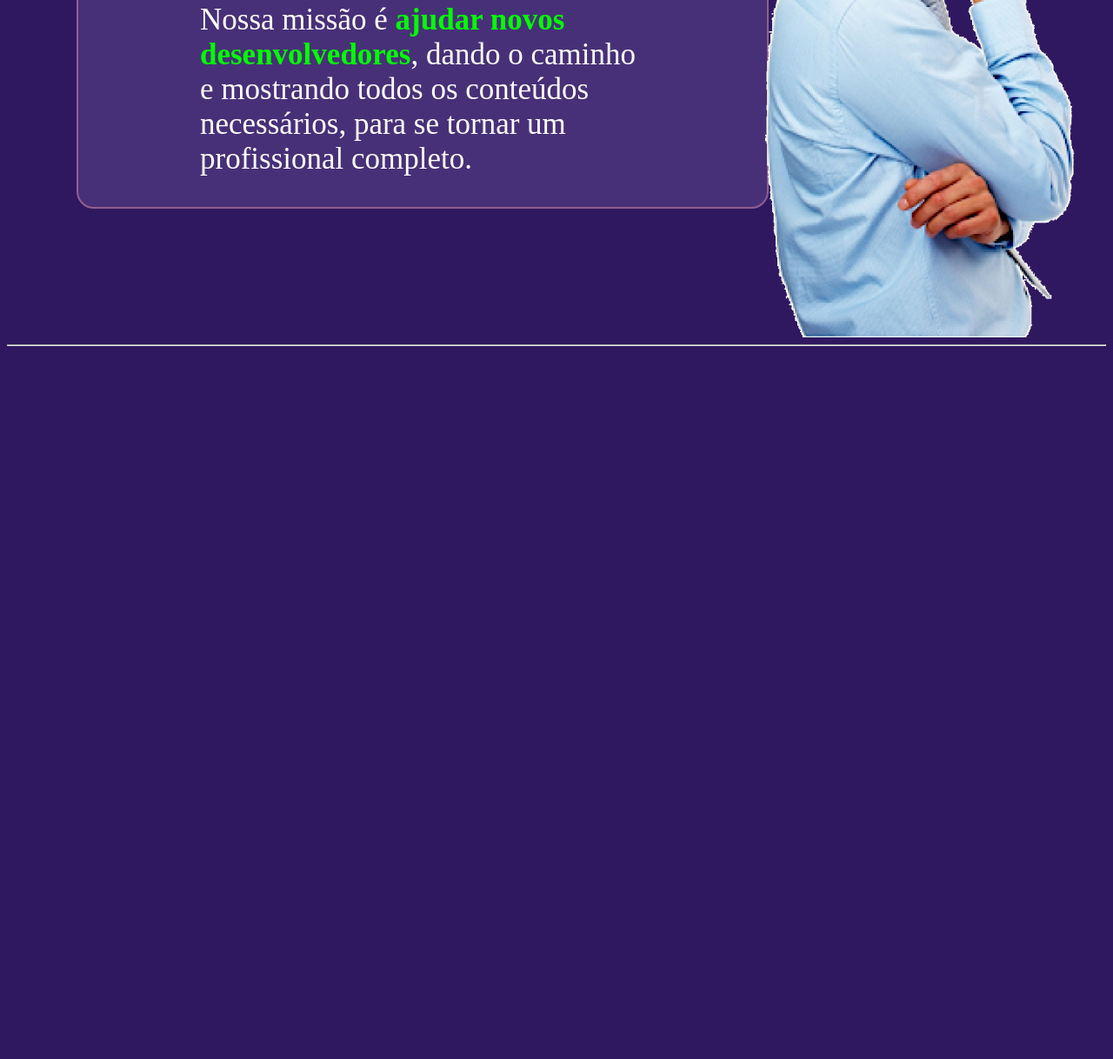
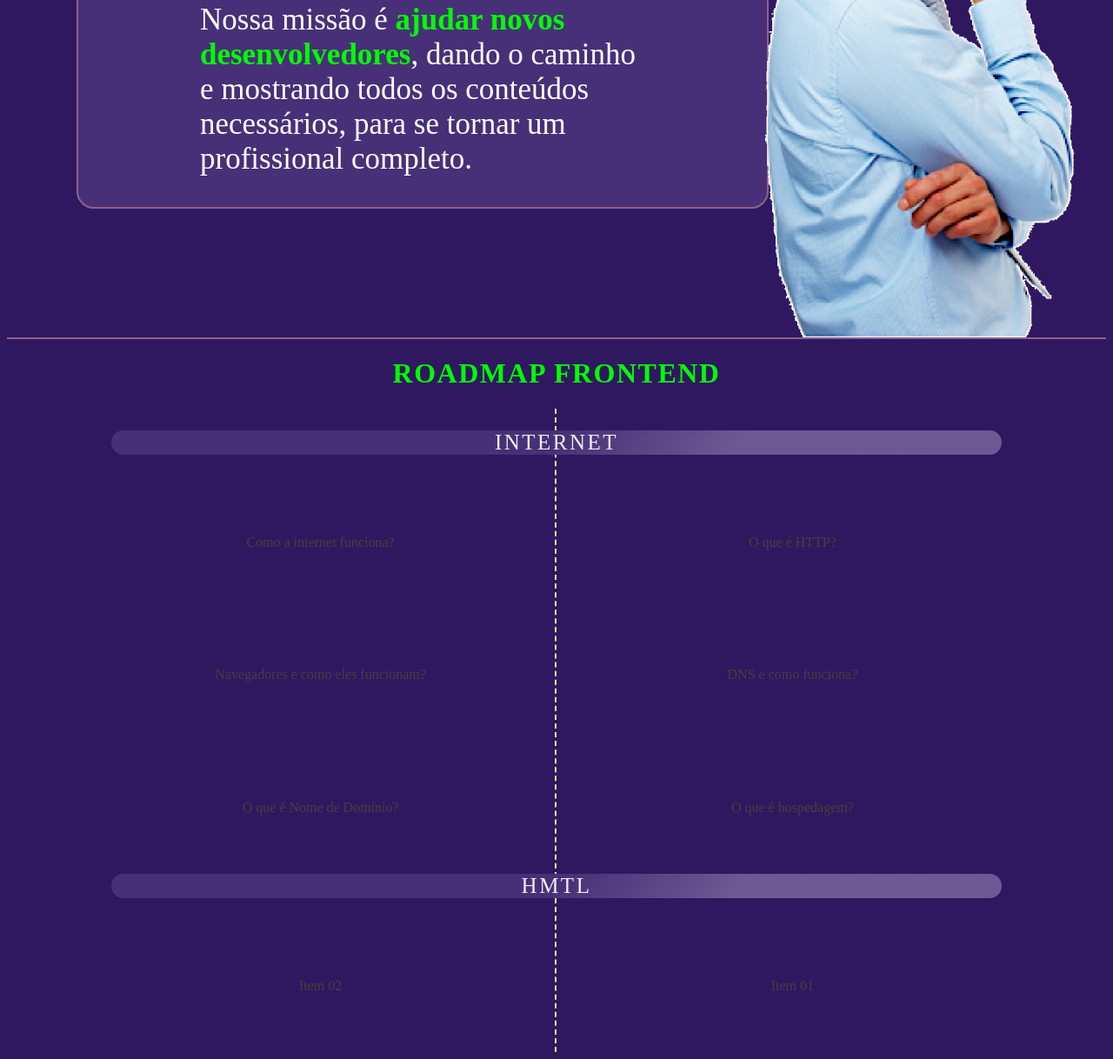
Before and after one commit to Frontend-10/doctor-care, a plain HTML site: page index.html in a window 1280 px wide. Shown: the part 414-1632 px from the top of the page at 87% size. Before the commit the page ends 820 px from the top, so only its background shows below. Drawn offline with Linux system fonts and the light colour scheme.

Commit message:
Organizando pastas e criando layout inicial do roadmap

```diff
--- /dev/null
+++ b/css/style.css
@@ -0,0 +1,166 @@
+body {
+    background-color: #301860;
+}
+
+.strong__green {
+    color: #00FF00;
+}
+
+.nav {
+    display: flex;
+    height: 5em;
+    justify-content: space-between;
+    border-bottom: 2px solid #906090;
+}
+
+.nav__logo--img {
+    height: 2.5em;
+}
+
+.nav__button {
+    align-items: center;
+    display: flex;
+    margin-right: 1em;
+}
+
+.nav__button--btn {
+    background-color: transparent;
+    border: 2px solid #00FF00;
+    border-radius: 1em;
+    color: #00FF00;
+    cursor: pointer;
+    font-size: 1.2em;
+    font-weight: 500;
+    padding: .4em 2em;
+    text-transform: uppercase;
+}
+
+.nav__button--btn:hover {
+    color: #FFF;
+    background-color: #00FF00;
+    font-weight: 600;
+}
+
+.container {
+    height: calc(100vh - 6em);
+    width: 1200px;
+    margin: 0 auto;
+    margin-top: .5em;
+    display: flex;
+}
+
+.container__banner {
+    width: 70%;
+}
+
+.box {
+    color: #FFF;
+    width: calc(100% - 3em);
+    margin: 2em 0 2em 3em;
+    background-color: #483078;
+    border: 2px solid #906090;
+    border-radius: 20px;
+}
+
+.box__text--small {
+    color: #906090;
+    font-weight: 300;
+    font-size: 32px;
+    margin: 0;
+    padding: 2em 3em 0em 3em;
+}
+
+.box__title {
+    font-size: 56px;
+    padding: 0 3em 0 1.5em;
+}
+
+.box__text--p {
+    font-size: 35px;
+    padding: 0 4em;
+}
+
+.container__image {
+    height: 100%;
+    width: 30%;
+}
+
+.container__image--img {
+    height: 100%;
+}
+
+.roadmap {
+    border-top: 2px solid #906090;
+}
+
+/* Aqui começa o roadmap */
+.title {
+    color:#00FF00;
+    text-align: center;
+    text-transform: uppercase;
+    letter-spacing: 1.5px;
+}
+
+ul li {
+    list-style: none;
+}
+
+.time-line {
+    position: relative;
+    max-width: 1024px;
+    height: auto;
+    padding: 0px;
+    margin: 0px auto;
+    overflow: hidden;
+}
+
+.mark {
+    width: 50%;
+    float: left;
+    height: 100%;
+    position: absolute;
+    z-index: -1;
+    border-right: 2px dashed rgb(247, 237, 160);
+    box-sizing: border-box;
+}
+
+.time-line__title {
+    font-weight: 500;
+    font-size: 25px;
+    letter-spacing: 2.5px;
+    color: #f0f0f0;
+    text-transform: uppercase;
+    border-radius: 20px;
+    background-color: #483078;
+    background-image: -webkit-linear-gradient(140deg,
+            rgba(255, 255, 255, .2) 30%,
+            transparent 50%,
+            transparent);
+    text-align: center;
+    margin-top: 7%;
+    margin: 1% auto;
+    clear: both;
+}
+
+.time-line__item {
+    width: 44%;
+    margin: 4% 0.5%;
+    padding: 1%;
+    float: right;
+}
+
+.time-line__item:nth-of-type(2n) {
+    float: left;
+    margin: 4% 0.5%;
+    padding: 1%;
+}
+
+.time-line__item p {
+    color: rgb(66, 65, 60);
+    text-align: center;
+}
+
+.time-line__item p a {
+    color: #e44b4b;
+    text-align: center;
+}
--- a/index.html
+++ b/index.html
@@ -5,19 +5,20 @@
   <meta http-equiv="X-UA-Compatible" content="IE=edge">
   <meta name="viewport" content="width=device-width, initial-scale=1.0">
   <title>Central do Juninho | Home</title>
-  <link rel="stylesheet" href="style.css">
+  <link rel="stylesheet" href="css/style.css">
 </head>
 <body>
   <header class="nav">
     <figure class="nav__logo">
-      <img class="nav__logo--img" src="logo.png" alt="logo escrito 'central do juninho' com a letra 'c' verde e o resto branco">
+      <img class="nav__logo--img" src="img/logo.png" alt="logo escrito 'central do juninho' com a letra 'c' verde e o resto branco">
     </figure>
     <div class="nav__button">
       <button class="nav__button--btn">roadmap</button>
     </div>
   </header>
 
-  <main class="container">
+  <main>
+    <div class="container">
       <div class="container__banner">
         <div class="container__banner box">
           <h2 class="box__title">Damos o caminho para você iniciar sua carreira!</h2>
@@ -28,11 +29,50 @@
         </div>
       </div>
       <div class="container__image">
-      <img class="container__image--img" src="mans.png" alt="">
+        <img class="container__image--img" src="img/man.png" alt="">
+      </div>
+    </div>
+
+    <div class="roadmap">
+      <h1 class="title">Roadmap Frontend</h1>
+      <ul class="time-line">
+        <div class="mark"></div>
+
+        <li class="time-line__title">
+          <p>Internet</p>
+        </li>
+        <li class='time-line__item' href="#">
+          <p>Como a internet funciona?</p>
+        </li>
+        <li class='time-line__item' href="#">
+          <p>O que é HTTP?</p>
+        </li>
+        <li class='time-line__item' href="#">
+          <p>Navegadores e como eles funcionam?</p>
+        </li>
+        <li class='time-line__item' href="#">
+          <p>DNS e como funciona?</p>
+        </li>
+        <li class='time-line__item' href="#">
+          <p>O que é Nome de Domínio?</p>
+        </li>
+        <li class='time-line__item' href="#">
+          <p>O que é hospedagem?</p>
+        </li>
+
+        <li class="time-line__title">
+          <p>HMTL</p>
+        </li>
+        <li class='time-line__item' href="#">
+          <p>Item 01</p>
+        </li>
+        <li class='time-line__item' href="#">
+          <p>Item 02</p>
+        </li>
+
+      </ul>
     </div>
   </main>
-
-  <hr>
 
   <footer>
 
--- a/style.css
+++ /dev/null
@@ -1,84 +0,0 @@
-body {
-    background-color: #301860;
-}
-
-.strong__green {
-    color: #00FF00;
-}
-
-.nav {
-    display: flex;
-    height: 5em;
-    justify-content: space-between;
-    border-bottom: 2px solid #906090;
-}
-
-.nav__logo--img {
-    height: 2.5em;
-}
-
-.nav__button {
-    align-items: center;
-    display: flex;
-    margin-right: 1em;
-}
-
-.nav__button--btn {
-    background-color: transparent;
-    border: 2px solid #00FF00;
-    border-radius: 1em;
-    color: #00FF00;
-    cursor: pointer;
-    font-size: 1.2em;
-    font-weight: 500;
-    padding: .5em 1.5em;
-    text-transform: uppercase;
-}
-
-.container {
-    height: calc(100vh - 6em);
-    width: 1200px;
-    margin: 0 auto;
-    margin-top: .5em;
-    display: flex;
-}
-
-.container__image {
-    height: 100%;
-    width: 30%;
-}
-
-.container__image--img {
-    height: 100%;
-}
-
-.container__banner {
-    width: 70%;
-}
-
-.box {
-    color: #FFF;
-    width: calc(100% - 3em);
-    margin: 2em 0 2em 3em;
-    background-color: #483078;
-    border: 2px solid #906090;
-    border-radius: 20px;
-}
-
-.box__text--small {
-    color: #906090;
-    font-weight: 300;
-    font-size: 32px;
-    margin: 0;
-    padding: 2em 3em 0em 3em;
-}
-
-.box__title {
-    font-size: 56px;
-    padding: 0 3em 0 1.5em;
-}
-
-.box__text--p {
-    font-size: 35px;
-    padding: 0 4em;
-}
```
Also changed, not shown: girl.png (deleted), img/logo.png (renamed from logo.png), img/man.png (renamed from mans.png), man.png (deleted). Lines whose indentation alone changed are shown as unchanged.
